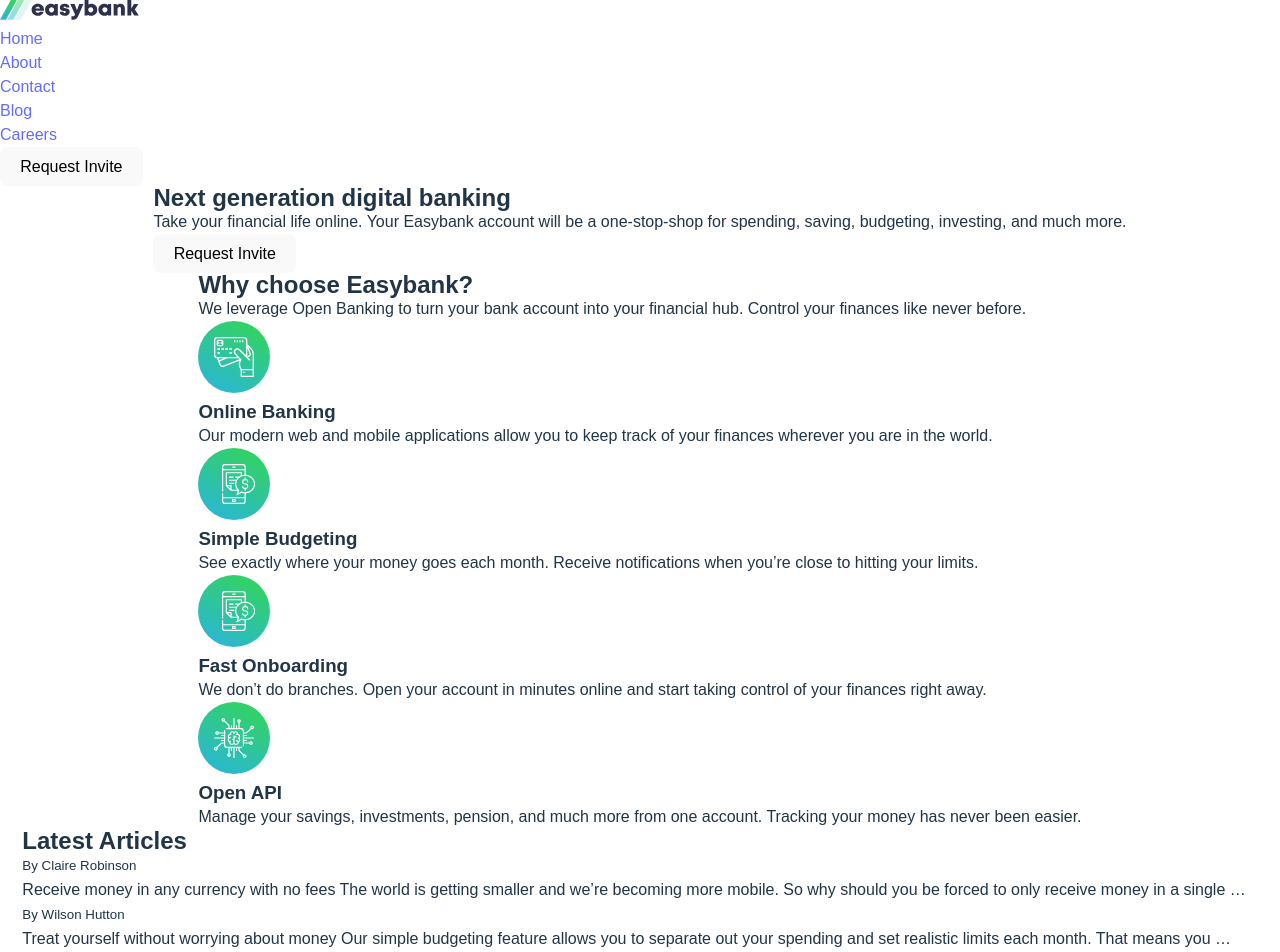
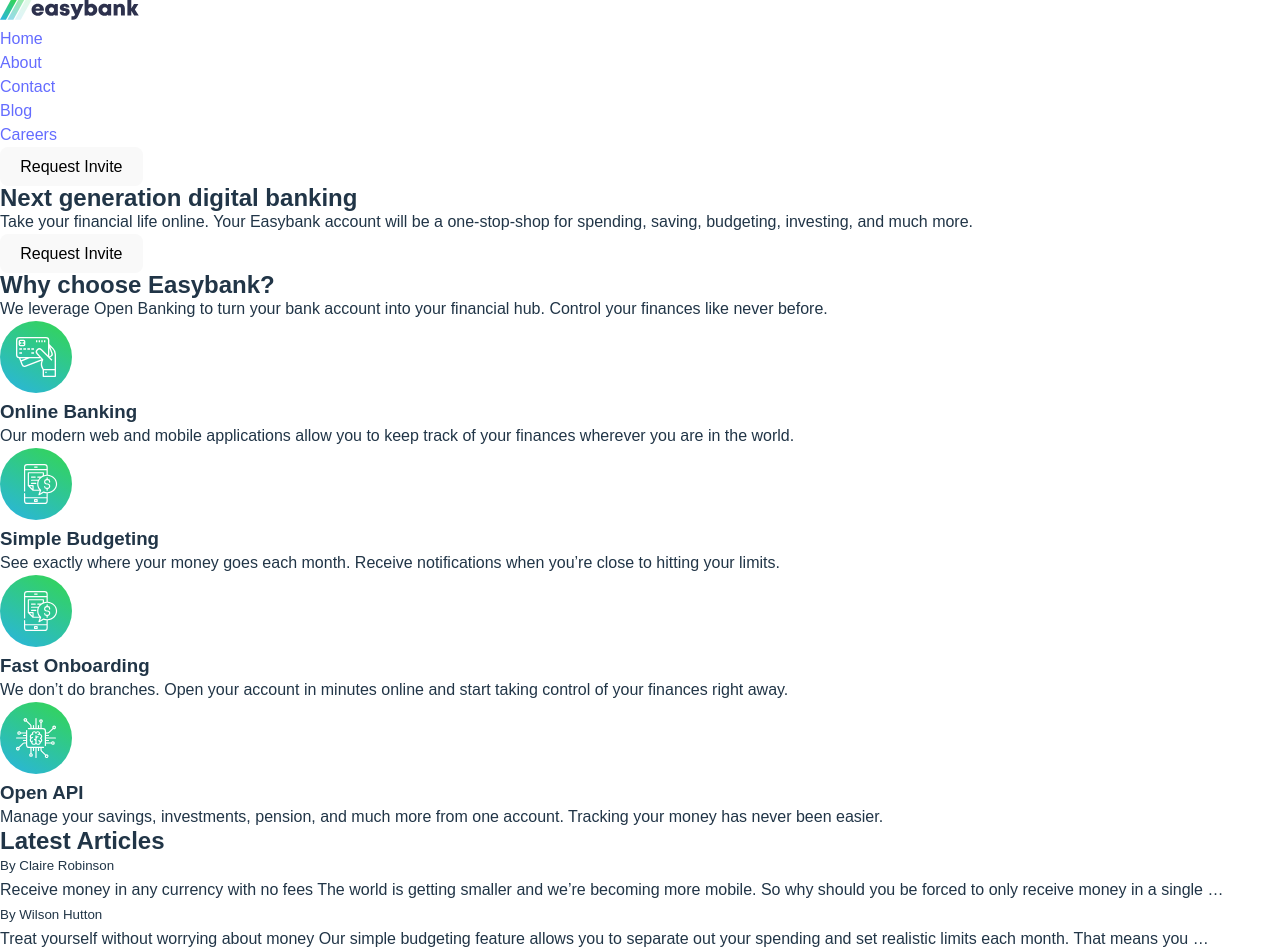
Before and after one commit to pankajmalvi/frontend-mentor, a React (Vite) app: page / in a window 1280 px wide. Shown: the top 952 px of the page. Built offline with nearby package versions, Linux system fonts and the light colour scheme.

Commit message:
Added SCSS structure

```diff
--- a/src/App.scss
+++ b/src/App.scss
@@ -19,23 +19,146 @@ html,
 .App {
   width: 100%;
   min-height: 100%;
+  max-width: 1280px;
   display: flex;
   flex-direction: column;
   font-family: $font-primary;
 }
+// Common CSS
+.heading-secondary {
+}
+
+li {
+}
+
+a {
+}
+
+// Header/Navbar
+header {
+  .brand-logo {
+  }
+
+  .nav-links {
+    ul {
+      li {
+        a {
+        }
+
+        a:link {
+        }
+
+        a:visited {
+        }
+
+        a:hover {
+        }
+
+        a:active {
+        }
+      }
+    }
+  }
+}
 
 main {
   flex: auto;
-  display: grid;
-  place-items: center;
   width: 100%;
+
+  // Section Hero
+  section.hero {
+    .hero-image {
+    }
+
+    .hero-heading {
+    }
+
+    .hero-description {
+    }
+
+    btn.hero-btn {
+    }
+  }
+
+  // Why Section
+  section.why-section {
+    .why-header {
+      .why-section-heading {
+      }
+
+      .why-description {
+      }
+    }
+
+    .why-reasons {
+      .why-reason {
+        .reason-heading {
+        }
+
+        .reason-description {
+        }
+      }
+    }
+  }
+  section.latest-articles {
+    .latest-articles-header {
+      .latest-articles-heading {
+      }
+    }
+
+    .articles {
+      .article {
+        &-image {
+        }
+
+        &-content {
+        }
+
+        &-by {
+        }
+
+        &-description {
+        }
+      }
+    }
+  }
 }
 
 footer {
+  .footer {
+    .brand-container {
+      .brand-logo {
+      }
+
+      .social-media {
+        ul {
+          a {
+          }
+        }
+      }
+    }
+
+    .footer-nav {
+      li {
+        a {
+        }
+      }
+    }
+
+    .footer-copyright {
+      .footer-btn {
+      }
+
+      .copyright-text {
+      }
+    }
+  }
+
   .attribution {
     font-size: 11px;
     text-align: center;
   }
+
   .attribution a {
     color: hsl(228, 45%, 44%);
   }
--- a/src/components/Footer.jsx
+++ b/src/components/Footer.jsx
@@ -31,7 +31,7 @@ const Footer = () => {
                     <li><a href="#">Privacy Policy</a></li>
                 </ul>
 
-                <div className="footer-other">
+                <div className="footer-copyright">
                     <button className="footer-btn">
                         Request Invite
                     </button>
--- a/src/components/Main.jsx
+++ b/src/components/Main.jsx
@@ -72,7 +72,7 @@ const Main = () => {
 
             <section className="latest-articles">
                 <div className="latest-articles-header">
-                    <h2 className="heading-secondary">
+                    <h2 className="heading-secondary latest-articles-heading">
                         Latest Articles
                     </h2>
                 </div>
```
